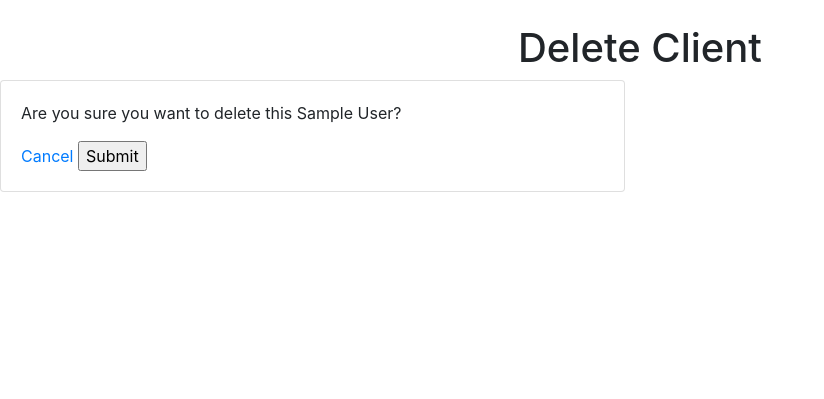
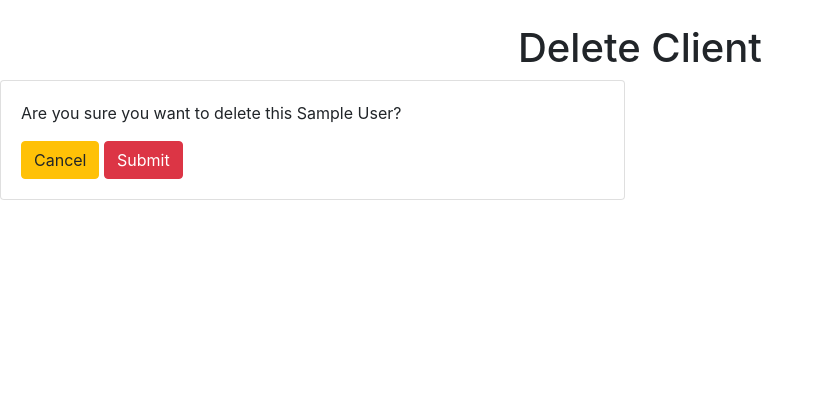
Before and after one commit to bnlhv/ComputerSecurityProject, a Django app: page /clients/delete_client/1/ in a window 1280 px wide. Shown: the part 56-455 px from the top of the page, without its empty margins (0-824 px from the left). Run offline with Django 4.2, Linux system fonts and the light colour scheme; tables that the repository leaves empty hold one stand-in row (values such as "Sample post"); some libraries are stand-ins or nearby versions.

Commit message:
Updated buttons colors in delete form

```diff
--- a/communicationLTD/client/templates/client/delete_client_form.html
+++ b/communicationLTD/client/templates/client/delete_client_form.html
@@ -11,8 +11,8 @@
 
             <form action="{% url 'delete_client' client.id %}" method="post">
                 {% csrf_token %}
-                <a href="{% url 'clients' %}">Cancel</a>
-                <input type="submit" name="Confirm">
+                <a class="btn btn-warning" href="{% url 'clients' %}">Cancel</a>
+                <input class="btn btn-danger" type="submit" name="Confirm">
             </form>
         </div>
     </div>
```
